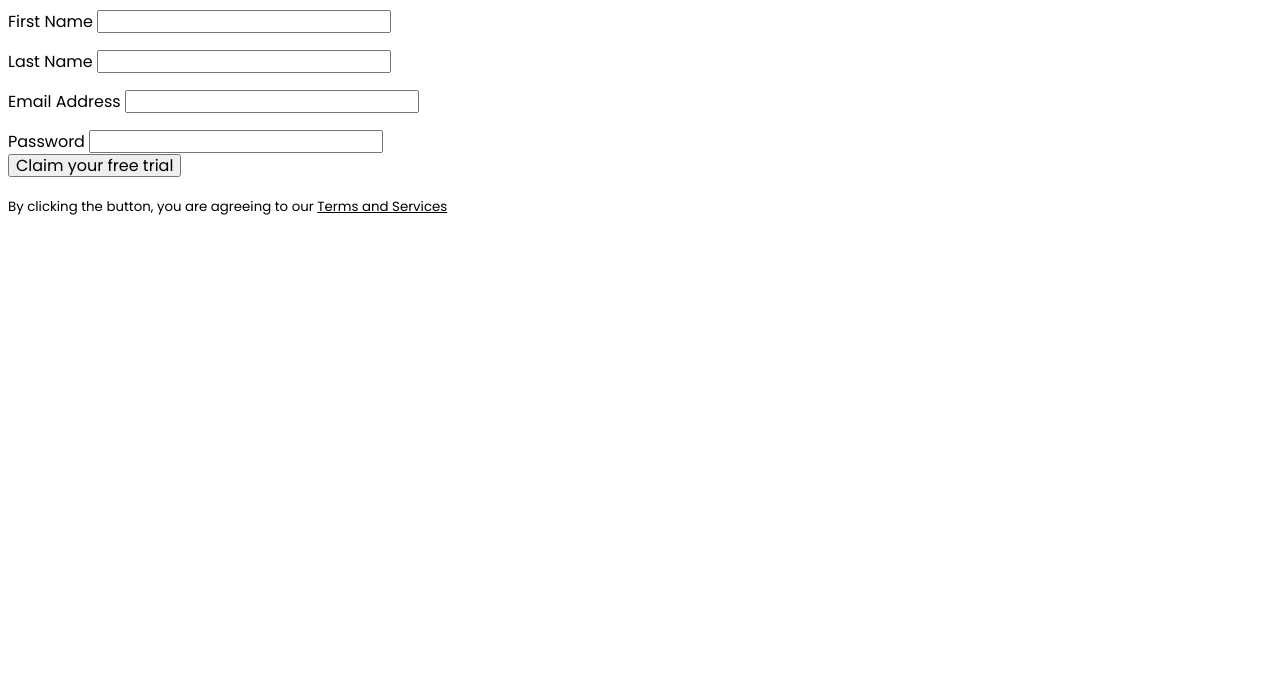
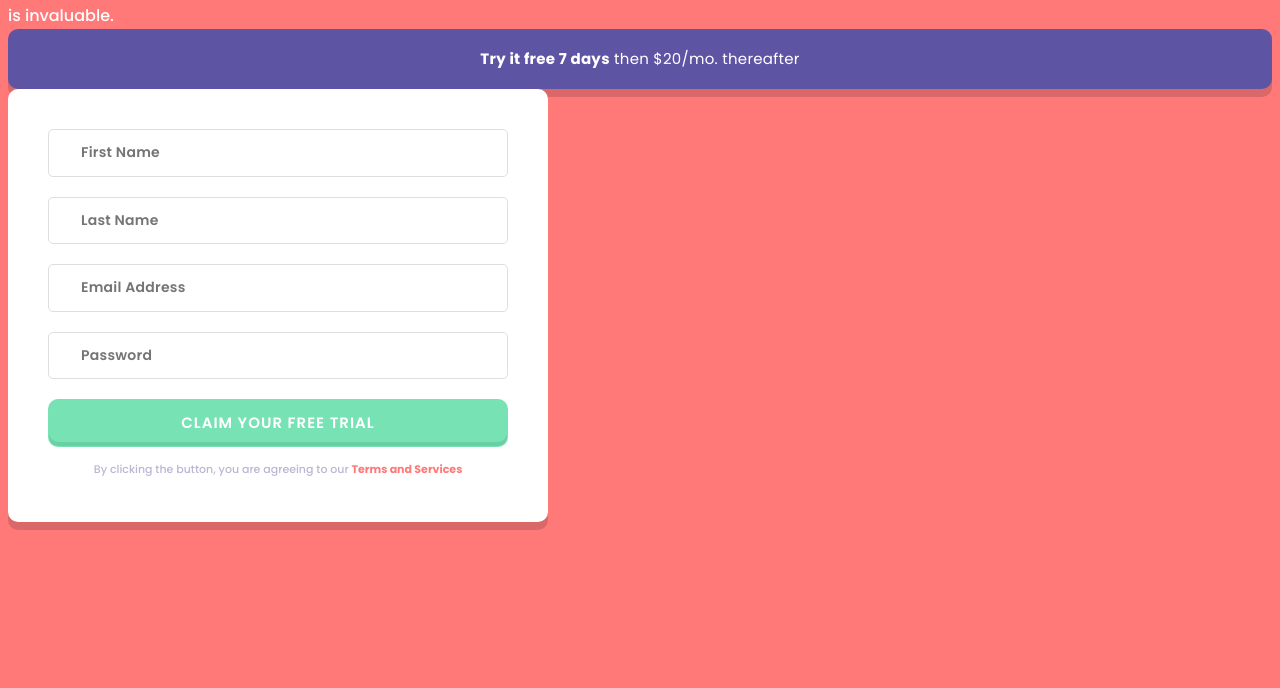
Before and after one commit to joshjavier/intro-component-with-signup-form, an Eleventy site: page src/index.html in a window 1280 px wide. Shown: the part 143-831 px from the top of the page. Built offline with nearby package versions, Linux system fonts and the light colour scheme; Eleventy itself is replaced by a stand-in of ours; files that its build step writes are made by us from their sources; what lightningcss would draw is missing.

Commit message:
Add initial page and component styles

```diff
--- a/src/assets/css/_base.css
+++ b/src/assets/css/_base.css
@@ -2,7 +2,7 @@
 @import "_fonts.css";
 
 :root {
-  --color-error: #FF7979;
+  --color-tomato: #FF7979;
   --color-primary: #77E2B3;
   --color-accent: #5E54A4;
   --color-dark: #3D3B48;
@@ -46,6 +46,8 @@
   --space-3xl: 45px;
   --space-4xl: 64px;
 
+  --measure: 60ch;
+
   /* Fluid values */
   /* @link https://utopia.fyi/clamp/calculator?a=375,1440,0.29—0.52 */
   --fluid-0\.29-0\.52: clamp(0.0181rem, 0.0131rem + 0.0216vi, 0.0325rem);
@@ -59,4 +61,33 @@
 
 html {
   font-family: var(--text-sans);
+  }
+
+body {
+  background-color: var(--color-sheet, var(--color-tomato));
+  color: var(--color-text, var(--color-light));
+  line-height: var(--leading-default);
 }
+
+:where(p, h1, h2, h3, h4, h5, h6, li) {
+  max-width: var(--measure);
+  text-wrap: pretty;
+}
+
+h1 {
+  font-size: var(--text-l);
+  font-weight: var(--text-bold);
+  line-height: var(--leading-bigtext);
+  letter-spacing: var(--tracking-tight);
+}
+
+h1 + p {
+  font-size: var(--text-s);
+  font-weight: var(--text-medium);
+  margin-top: var(--space-xs);
+}
+
+:focus-visible {
+  outline: 6px double black;
+  box-shadow: 0 0 0 4px white;
+}
--- /dev/null
+++ b/src/assets/css/_components.css
@@ -0,0 +1,59 @@
+@import "_form.css";
+
+.button {
+  border-radius: 10px;
+  border: 1px solid transparent;
+  padding: var(--padding, var(--space-s-1));
+  background-color: var(--color-bg, var(--color-primary));
+  color: var(--color-text, var(--color-light));
+  font-weight: var(--text-semibold);
+  letter-spacing: var(--tracking-s);
+  text-transform: uppercase;
+  cursor: pointer;
+  box-shadow: inset 0 -4px 0 0 rgb(0 0 0 / 9.09%);
+}
+
+@media (hover: hover) {
+  .button:hover {
+    background-color: color-mix(in srgb, #000 20%, var(--color-primary));
+    transition: background-color 0.2s;
+  }
+}
+
+.card {
+  border-radius: 10px;
+  padding: var(--padding, var(--space-s1));
+  background-color: var(--color-bg, var(--color-light));
+  color: var(--color-text, var(--color-dark));
+  display: flex;
+  justify-content: center;
+  box-shadow: 0 8px 0 0 rgb(0 0 0 / 14.69%);
+  font-size: var(--text-size, var(--text-s-1));
+  letter-spacing: var(--tracking);
+}
+
+.card > :first-child {
+  margin: 0;
+}
+
+.disclaimer {
+  color: var(--color-text, var(--color-dark-tint));
+  text-align: center;
+}
+
+.disclaimer :where(small) {
+  font-size: var(--text-xs);
+  font-weight: var(--text-medium);
+}
+
+.disclaimer :where(a) {
+  text-decoration: none;
+  font-weight: var(--text-bold);
+  color: var(--color-tomato);
+}
+
+@media (hover: hover) {
+  .disclaimer :where(a):hover {
+    text-decoration: underline;
+  }
+}
--- /dev/null
+++ b/src/assets/css/_form.css
@@ -0,0 +1,26 @@
+input[type="text"],
+input[type="email"],
+input[type="password"] {
+  border-radius: 5px;
+  border: 1px solid var(--color-light-shade);
+  padding: var(--space-s-1) var(--space-xl);
+  font-size: var(--text-s-2);
+  font-weight: var(--text-semibold);
+  letter-spacing: var(--tracking-p25);
+  color: var(--color-dark);
+}
+
+input[type="text"]:hover,
+input[type="text"]:focus,
+input[type="email"]:hover,
+input[type="email"]:focus,
+input[type="password"]:hover,
+input[type="password"]:focus {
+  border-color: var(--color-accent);
+}
+
+.field {
+  margin: 0;
+  display: flex;
+  flex-direction: column;
+}
--- a/src/assets/css/main.css
+++ b/src/assets/css/main.css
@@ -1,5 +1,5 @@
 @layer base, components, utilities;
 
 @import "_base.css" layer(base);
-/* @import "components.css" layer(components); */
+@import "_components.css" layer(components);
 /* @import "utilities.css" layer(utilities); */
--- a/src/index.html
+++ b/src/index.html
@@ -12,8 +12,21 @@
 
   <!-- Feel free to remove these styles or customise in your own stylesheet 👍 -->
   <style>
-    .attribution { font-size: 11px; text-align: center; }
-    .attribution a { color: hsl(228, 45%, 44%); }
+    .card:has(form) {
+      max-width: 540px;
+      flex-direction: column;
+      padding: var(--space-2xl);
+    }
+
+    .card form {
+      display: flex;
+      flex-direction: column;
+      gap: var(--space-m);
+    }
+
+    form + .disclaimer {
+      margin-top: var(--space-2xs);
+    }
   </style>
 </head>
 <body>
@@ -21,33 +34,63 @@
     <h1>Learn to code by watching others</h1>
     <p>See how experienced developers solve problems in real-time. Watching scripted tutorials is great, but understanding how developers think is invaluable.</p>
 
+    <div class="card" style="--color-bg: var(--color-accent); --color-text: #fff; --tracking: var(--tracking-p27);">
       <p><strong>Try it free 7 days</strong> then $20/mo. thereafter</p>
+    </div>
 
+    <div class="card">
       <form>
         <p class="field">
-        <label for="firstName">First Name</label>
-        <input type="text" name="firstName" id="firstName" autocomplete="given-name" aria-required="true">
+          <input
+            type="text"
+            name="firstName"
+            id="firstName"
+            autocomplete="given-name"
+            aria-required="true"
+            aria-label="First Name"
+            placeholder="First Name"
+          >
+          <span id="firstNameError" class="error" aria-live="assertive"></span>
         </p>
-
         <p class="field">
-        <label for="lastName">Last Name</label>
-        <input type="text" name="lastName" id="lastName" autocomplete="family-name" aria-required="true">
+          <input
+            type="text"
+            name="lastName"
+            id="lastName"
+            autocomplete="family-name"
+            aria-required="true"
+            aria-label="Last Name"
+            placeholder="Last Name"
+          >
+          <span id="lastNameError" class="error" aria-live="assertive"></span>
         </p>
-
         <p class="field">
-        <label for="Email">Email Address</label>
-        <input type="email" name="email" id="email" autocomplete="email" aria-required="true">
+          <input
+            type="email"
+            name="email"
+            id="email"
+            autocomplete="email"
+            aria-required="true"
+            aria-label="Email Address"
+            placeholder="Email Address"
+          >
+          <span id="emailError" class="error" aria-live="assertive"></span>
         </p>
-
         <p class="field">
-        <label for="password">Password</label>
-        <input type="password" name="password" id="password" aria-required="true">
+          <input
+            type="password"
+            name="password"
+            id="password"
+            aria-required="true"
+            aria-label="Password"
+            placeholder="Password"
+          >
+          <span id="passwordError" class="error" aria-live="assertive"></span>
         </p>
-
-      <button type="submit" aria-describedby="disclaimer">Claim your free trial</button>
-
-      <p class="disclaimer"><small>By clicking the button, you are agreeing to our <a href="#">Terms and Services</a></small></p>
+        <button class="button" type="submit" aria-describedby="disclaimer">Claim your free trial</button>
       </form>
+      <p id="disclaimer" class="disclaimer"><small>By clicking the button, you are agreeing to our <a href="#">Terms and Services</a></small></p>
+    </div>
   </main>
 
   <footer hidden>
```
Lines whose indentation alone changed are shown as unchanged.
